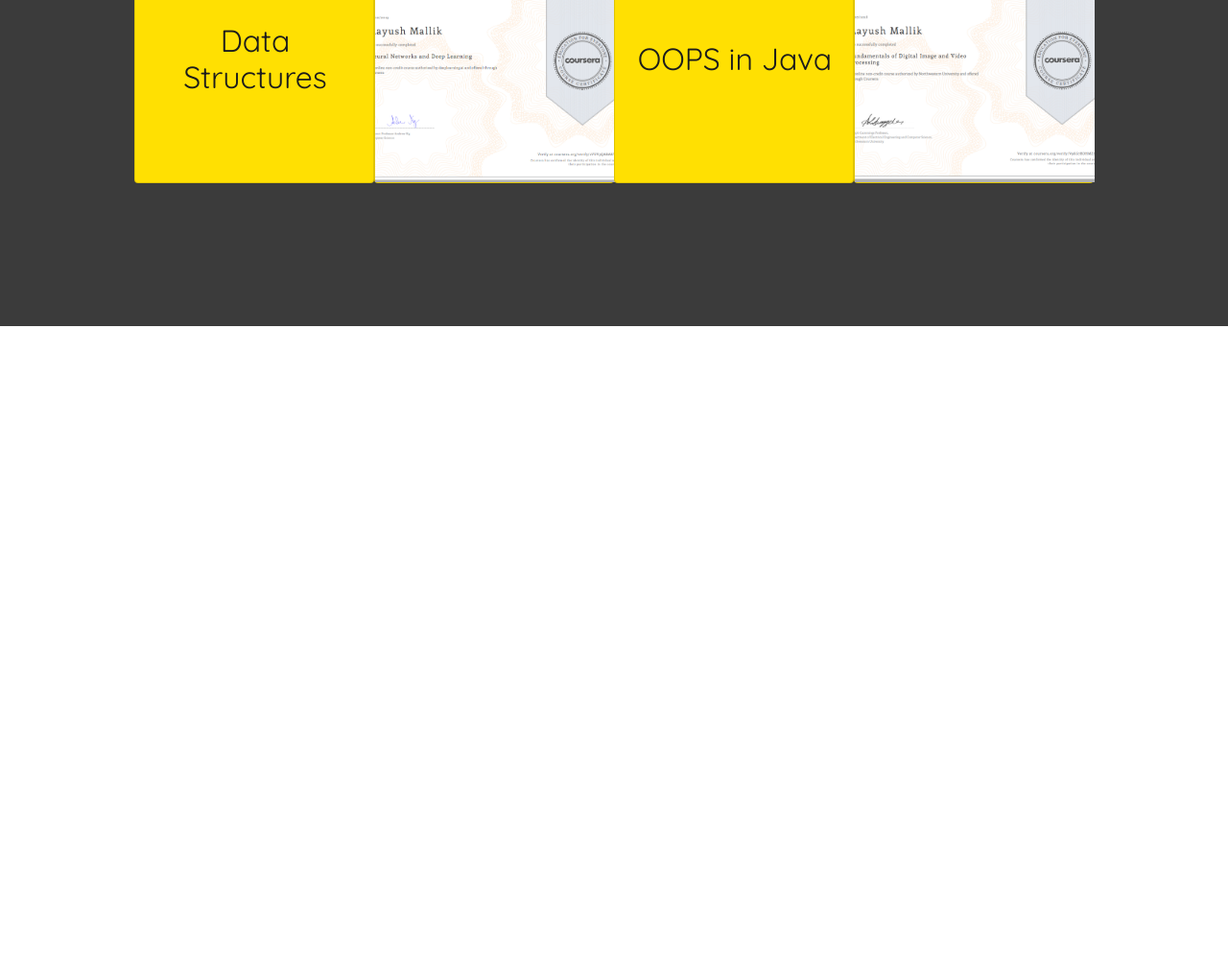
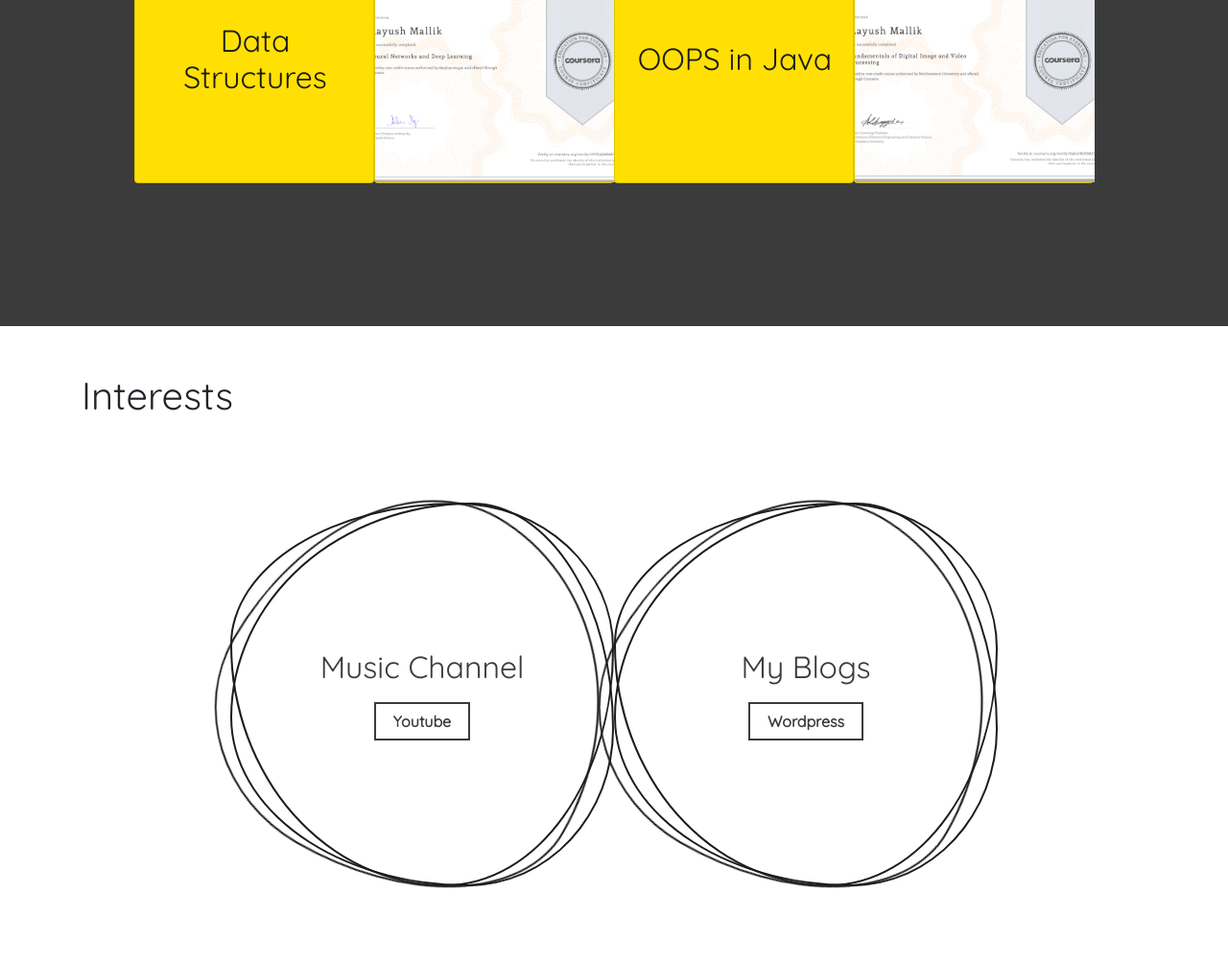
Before and after one commit to wooziemcic/portfolio, a plain HTML site: page index.html in a window 1280 px wide. Shown: the part 2060-3064 px from the top of the page at 96% size. Before the commit the page ends 2400 px from the top, so only its background shows below. Drawn offline with nearby package versions, Linux system fonts and the light colour scheme.

Commit message:
interest section

```diff
--- a/index.html
+++ b/index.html
@@ -44,8 +44,8 @@
     <div class="container">
         <div id="project-section">
             <h1>Projects</h1> <br>
-        <div class="row">
-            <div class="col">
+            <div class="row rowmedia">
+            <div class="col-lg-4 colmedia">
             <div class="card1">
                 <div class="imgbox">
                     <img src ="image/uber.png" class="cardfix" style="width: 200px; height: 200px;">
@@ -56,7 +56,7 @@
                 </div>
             </div>
             </div>
-            <div class="col">
+            <div class="col-lg-4 colmedia">
                 <div class="card1">
                     <div class="imgbox">
                         <img src ="image/dbms.png" class="cardfix">
@@ -67,7 +67,7 @@
                     </div>
                 </div>
             </div>
-                <div class="col">
+                <div class="col-lg-4 colmedia">
                     <div class="card1">
                         <div class="imgbox">
                             <img src ="image/heart.png" class="cardfix">
@@ -79,7 +79,7 @@
                     </div>
                 </div>
         </div>
-        </div>
+    </div>
     </div>
     </div>
 </section>
@@ -134,8 +134,31 @@
 </section>
 
 <!--Interests-->
-<section id="interests">
-
+<section id="interests" class="interestbody">
+    <div class="container">
+        <br> <br>
+        <h1>Interests</h1>
+    <div class="bodyall">
+    <div class="sq">
+        <span></span>
+        <span></span>
+        <span></span>
+        <div class="sq-content">
+           <h2>Music Channel</h2>
+           <a href="https://www.youtube.com/channel/UCO_6tOxn42tXiQKFXfk1iKA" class="interesta">Youtube</a>
+        </div>
+    </div>
+    <div class="sq">
+        <span></span>
+        <span></span>
+        <span></span>
+        <div class="sq-content">
+           <h2>My Blogs</h2>
+           <a href="https://fraydayneed.wordpress.com/author/wollymc/" class="interesta">Wordpress</a>
+        </div>
+    </div>
+    </div>
+    </div>
 </section>
 
 
--- a/style.css
+++ b/style.css
@@ -84,6 +84,26 @@ nav ul li a{
 .container{
     position: relative;
 }
+
+
+/*
+@media screen and (max-width:1200px){
+    .rowmedia{
+        width: 80%;
+    }
+    .colmedia{
+        width: 80%;
+    }
+}
+
+@media screen and (max-width:60px){
+    .rowmedia{
+        width: 90%;
+    }
+    .colmedia{
+        width: 90%;
+    }
+}*/
 
 .container .card1{
     position: relative;
@@ -288,3 +308,126 @@ nav ul li a{
          height: 200px;
      }
 }
+
+
+/* Interest */
+.interestbody{
+    margin: 0;
+    padding: 0;
+    box-sizing: border-box;
+}
+
+.bodyall{
+    display: flex;
+    justify-content: center;
+    align-items: center;
+    min-height: 70vh;
+}
+
+.sq{
+    position: relative;
+    width: 400px;
+    height: 400px;
+    display: flex;
+    justify-content: center;
+    align-items: center;
+}
+
+.sq span:nth-child(1){
+    position: absolute;
+    top: 0;
+    left: 0;
+    width: 100%;
+    height: 100%;
+    border: 2px solid #1C1C1C;
+    border-radius: 38% 62% 63% 37% / 41% 44% 56% 59%;
+    transition: 0.5s;
+    animation: animate 6s linear infinite;
+}
+
+.sq:hover span:nth-child(1){
+    border: none;
+    background:#FFE002 ;
+}
+
+.sq span:nth-child(2){
+    position: absolute;
+    top: 0;
+    left: 0;
+    width: 100%;
+    height: 100%;
+    border: 2px solid #1C1C1C;
+    border-radius: 38% 62% 63% 37% / 41% 44% 56% 59%;
+    transition: 0.5s;
+    animation: animate 4s linear infinite;
+}
+
+.sq:hover span:nth-child(2){
+    border: none;
+    background:#FFE002 ;
+}
+
+.sq span:nth-child(3){
+    position: absolute;
+    top: 0;
+    left: 0;
+    width: 100%;
+    height: 100%;
+    border: 2px solid #1C1C1C;
+    border-radius: 38% 62% 63% 37% / 41% 44% 56% 59%;
+    transition: 0.5s;
+    animation: animate2 10s linear infinite;
+}
+
+.sq:hover span:nth-child(3){
+    border: none;
+    background:#FFE002 ;
+}
+
+@keyframes animate{
+    0%
+    {
+        transform: rotate(0deg);
+    }
+    100%
+    {
+        transform: rotate(360deg);
+    }
+}
+
+@keyframes animate2{
+    0%
+    {
+        transform: rotate(360deg);
+    }
+    100%
+    {
+        transform: rotate(0deg);
+    }
+}
+
+.sq-content{
+    position: relative;
+    padding: 40px 60px;
+    color: #3B3B3B;
+    text-align: center;
+    transition: 0.5s;
+    z-index: 1000;
+}
+
+.sq-content .interesta{
+    position: relative;
+    display: inline-block;
+    margin-top: 10px;
+    border: 2px solid #3B3B3B;
+    padding: 6px 18px;
+    text-decoration: none;
+    color: #3B3B3B;
+    font-weight: 600;
+}
+
+.sq-content .interesta:hover{
+    background: #3B3B3B;
+    color: whitesmoke;
+
+}
```
